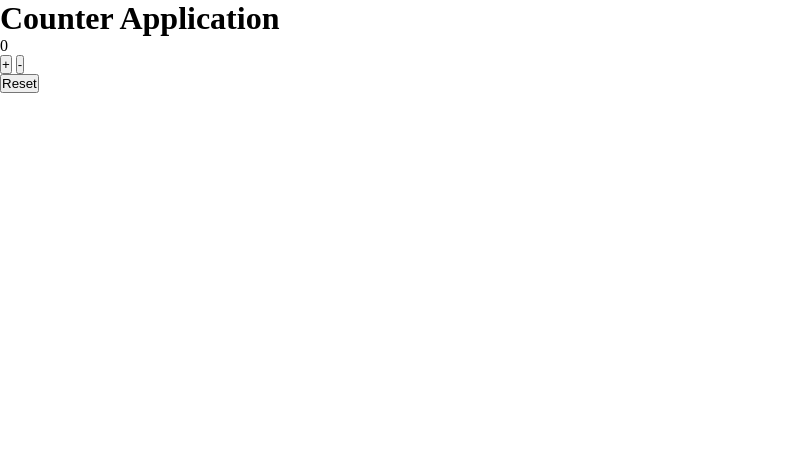
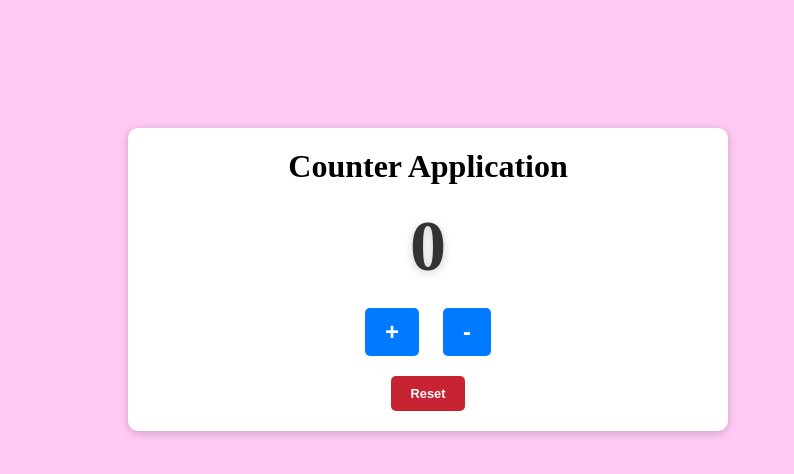
Before and after one commit to KaranGautam0/Counter-app, a plain HTML site: page index.html in a window 1280 px wide. Shown: the whole page, without its empty margins (0-794 px from the left). Drawn offline with Linux system fonts and the light colour scheme.

Commit message:
add basic css

```diff
--- a/assets/css/style.css
+++ b/assets/css/style.css
@@ -3,3 +3,64 @@
   padding: 0;
   box-sizing: border-box;
 }
+
+body {
+  background-color: rgb(256, 201, 243);
+}
+
+h1 {
+  margin: 20px;
+}
+
+.container-card {
+  background-color: #fff;
+  border-radius: 10px;
+  text-align: center;
+  display: flex;
+  flex-direction: column;
+  align-items: center;
+  max-width: 600px;
+  margin: 10%;
+  box-shadow: 0 2px 10px rgba(0, 0, 0, 0.2);
+}
+
+.couter-display {
+  font-size: 72px;
+  font-weight: bold;
+  color: #333;
+  margin-bottom: 20px;
+  text-shadow: 0 2px 10px rgba(0, 0, 0, 0.2);
+}
+
+.button-container {
+  margin-bottom: 20px;
+}
+
+button {
+  padding: 10px 20px;
+  background-color: #007bff;
+  border: none;
+  font-weight: bolder;
+  font-size: 0.8rem;
+  color: white;
+  border-radius: 5px;
+  cursor: pointer;
+  margin: 0 10px;
+}
+
+#resetBtn {
+  background-color: #c82333;
+  margin-bottom: 20px;
+}
+
+#resetBtn:hover {
+  background-color: #712129;
+}
+
+.blue-btn {
+  font-size: 24px;
+}
+
+.blue-btn:hover {
+  background-color: #0d6dd4;
+}
```
